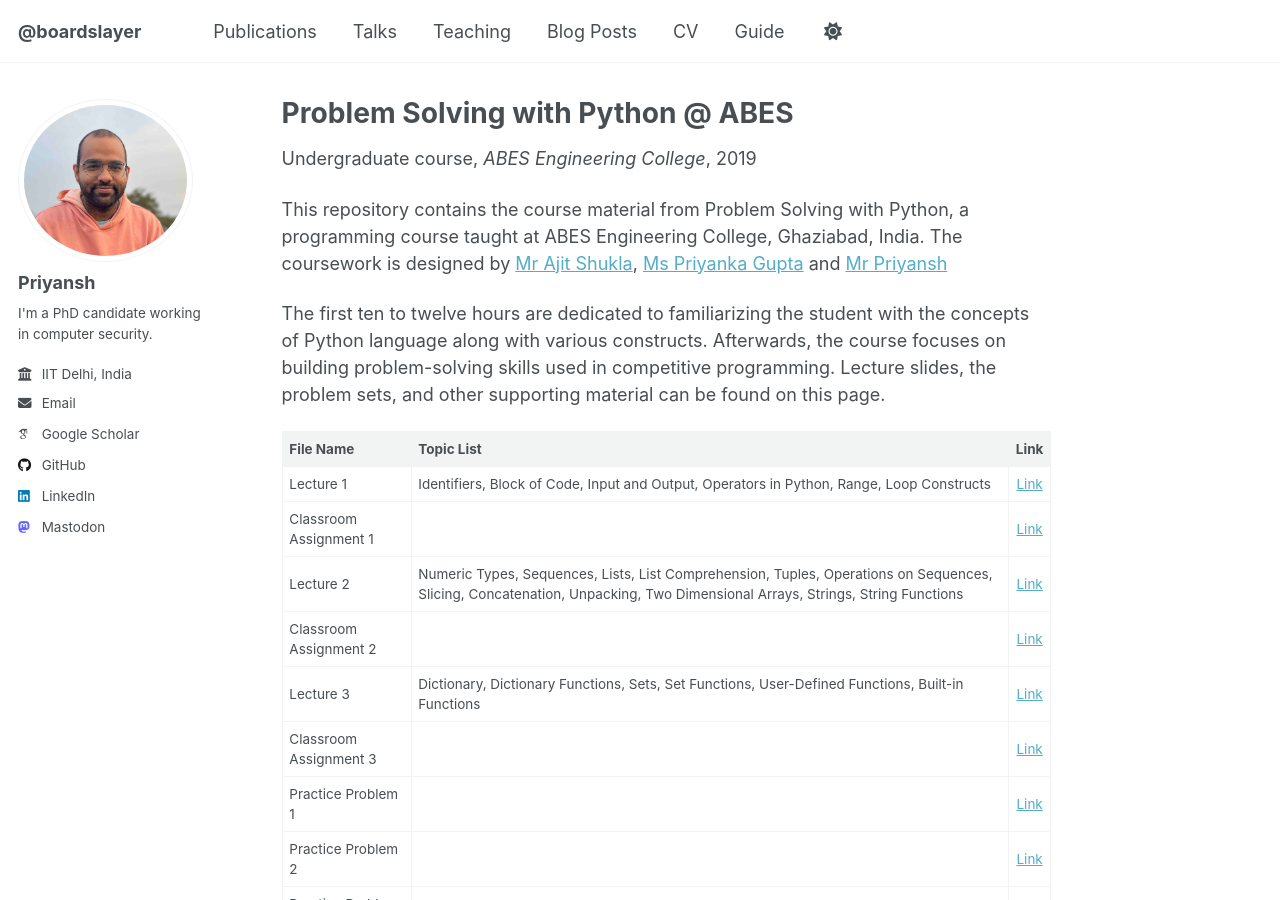
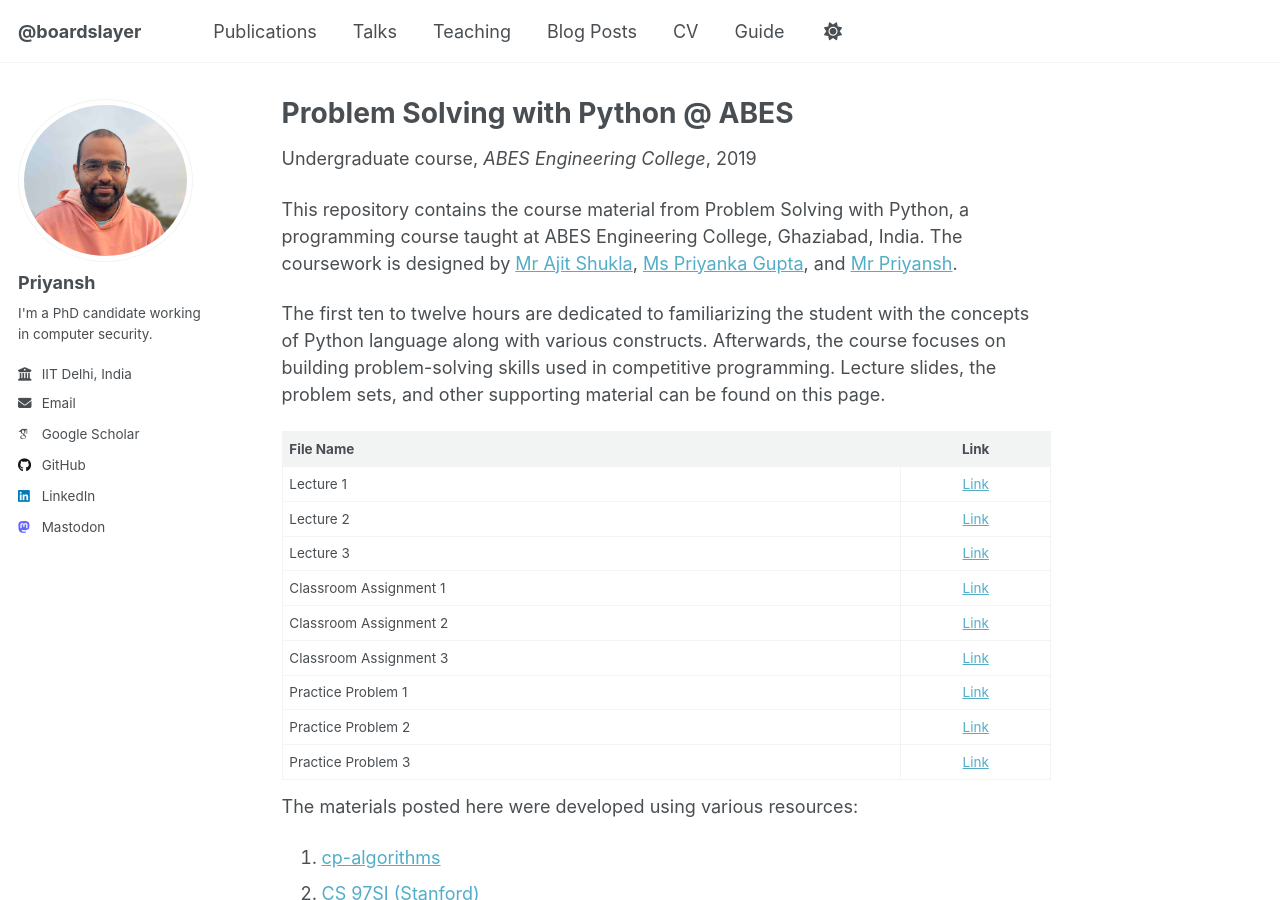
Before and after one commit to boardslayer/boardslayer.github.io, a Jekyll site: the page built from _teaching/2019-problem-solving.md, in a window 1280 px wide and 900 px high. Built offline with Jekyll 4.4.1, drawn with Linux system fonts in a browser that asks for light colours; some web fonts are replaced.

Commit message:
adding teaching

```diff
--- a/_teaching/2019-problem-solving.md
+++ b/_teaching/2019-problem-solving.md
@@ -4,26 +4,26 @@ collection: teaching
 type: "Undergraduate course"
 permalink: /teaching/2019-problem-solving
 venue: "ABES Engineering College"
-date: 2019-01-01
+date: 2019-08-01
 location: "Ghaziabad, India"
 excerpt: ""
 ---
 
-This repository contains the course material from Problem Solving with Python, a programming course taught at ABES Engineering College, Ghaziabad, India. The coursework is designed by [Mr Ajit Shukla](https://www.abes.ac.in/teachers/mr-ajit-shukla/), [Ms Priyanka Gupta](https://www.abes.ac.in/teachers/ms-priyanka-gupta/) and [Mr Priyansh](https://priyanshs.github.io/)
+This repository contains the course material from Problem Solving with Python, a programming course taught at ABES Engineering College, Ghaziabad, India. The coursework is designed by [Mr Ajit Shukla](https://www.abes.ac.in/teachers/mr-ajit-shukla/), [Ms Priyanka Gupta](https://www.abes.ac.in/teachers/ms-priyanka-gupta/), and [Mr Priyansh](https://priyanshs.github.io/).
 
 The first ten to twelve hours are dedicated to familiarizing the student with the concepts of Python language along with various constructs. Afterwards, the course focuses on building problem-solving skills used in competitive programming. Lecture slides, the problem sets, and other supporting material can be found on this page.
 
-| File Name | Topic List | Link |
-|--------------|--------------|:------:|
-| Lecture 1 | Identifiers, Block of Code, Input and Output, Operators in Python, Range, Loop Constructs |[Link](assets/files/PSP/PSP_1.pdf) |
-| Classroom Assignment 1 | |[Link](assets/files/PSP/ClassroomAssignment1.pdf)|
-| Lecture 2 | Numeric Types, Sequences, Lists, List Comprehension, Tuples, Operations on Sequences, Slicing, Concatenation, Unpacking, Two Dimensional Arrays, Strings, String Functions|[Link](assets/files/PSP/PSP_2.pdf)|
-| Classroom Assignment 2 | |[Link](assets/files/PSP/ClassroomAssignment2.pdf)    |
-| Lecture 3 | Dictionary, Dictionary Functions, Sets, Set Functions, User-Defined Functions, Built-in Functions |[Link](assets/files/PSP/PSP_4.pdf)  |
-| Classroom Assignment 3 ||[Link](assets/files/PSP/ClassroomAssignment3.pdf)    |
-| Practice Problem 1 | |[Link](assets/files/PSP/Problems1.pdf) |
-| Practice Problem 2 | |[Link](assets/files/PSP/Problems2.pdf) |
-| Practice Problem 3 | |[Link](assets/files/PSP/Problems3.pdf) |
+| File Name | Link |
+|--------------|:------:|
+| Lecture 1 | [Link](https://drive.proton.me/urls/YZ3NC2SPMR#zWHfIiDV0oFm) |
+| Lecture 2 | [Link](https://drive.proton.me/urls/F2N1E9M224#xw3bJ8BwZb7U)|
+| Lecture 3 | [Link](https://drive.proton.me/urls/1HG7T835FC#RRlIgyYcYeVq)  |
+| Classroom Assignment 1 | [Link](https://drive.proton.me/urls/HJ3785MY68#KLAqUJ8MaLJP)|
+| Classroom Assignment 2 | [Link](https://drive.proton.me/urls/XVKKNRV38R#oTdi9mir4shE) |
+| Classroom Assignment 3 | [Link](https://drive.proton.me/urls/8RFZM1DPE0#KkRgfEtdyncI) |
+| Practice Problem 1 | [Link](https://drive.proton.me/urls/T6MDDGBWQC#hCF761UTkBML) |
+| Practice Problem 2 | [Link](https://drive.proton.me/urls/WW0FD2FE00#DnckOPZob79s)|
+| Practice Problem 3 | [Link](https://drive.proton.me/urls/KQGANBKN4W#WGRi3vSsKUrB) |
 
 The materials posted here were developed using various resources:
 
```
Also changed, not shown: _teaching/2019-systems-security.md (+1 -1 lines).
